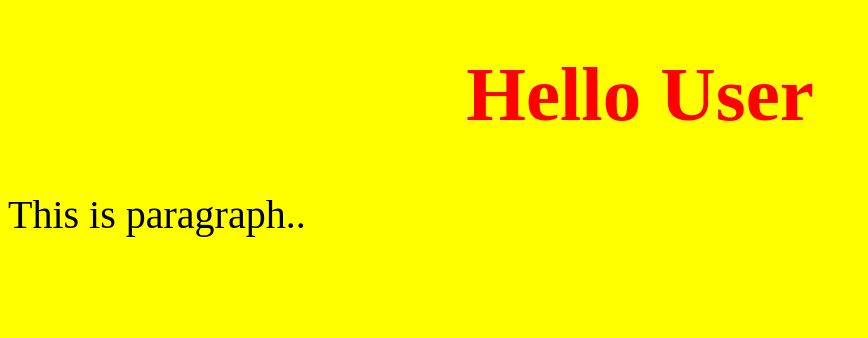
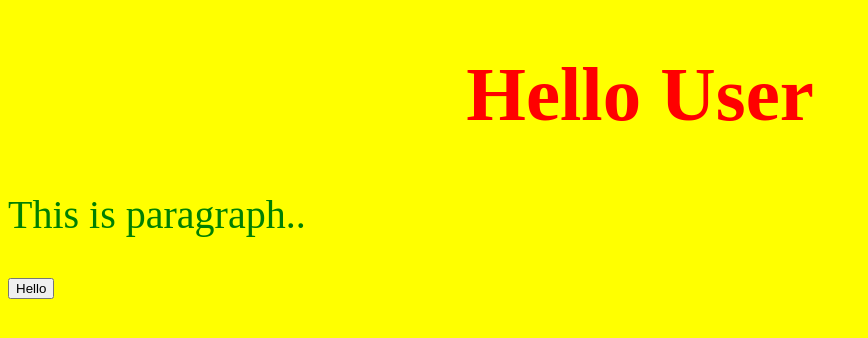
Before and after one commit to shinegit1/demoproject, a Django app: page / in a window 1280 px wide. Shown: the top 338 px of the page, without its empty margins (0-868 px from the left). Run offline with Django 4.2, Linux system fonts and the light colour scheme.

Commit message:
update merged feature 8.

```diff
--- a/myapp/static/myapp/hello.css
+++ b/myapp/static/myapp/css/hello.css
@@ -10,4 +10,5 @@ h1{
 
 p{
     font-size: 40px;
+    color: green;
 }
--- /dev/null
+++ b/myapp/static/myapp/js/hello.js
@@ -0,0 +1 @@
+let button =document.getElementById("Btn");
--- a/templates/home_page.html
+++ b/templates/home_page.html
@@ -4,10 +4,12 @@
 <head>
     <meta charset="UTF-8">
     <title>Home</title>
-    <link rel="stylesheet" href="{% static 'myapp/hello.css' %}">
+    <link rel="stylesheet" href="{% static 'myapp/css/hello.css' %}">
 </head>
 <body>
 <h1>Hello User</h1>
 <p>This is paragraph..</p>
+<button class="btn">Hello</button>
+<script src="{% static 'myapp/js/hello.js' %}" id="Btn"></script>
 </body>
 </html>
```
Also changed, not shown: .github/workflows/test_demo.yaml.
